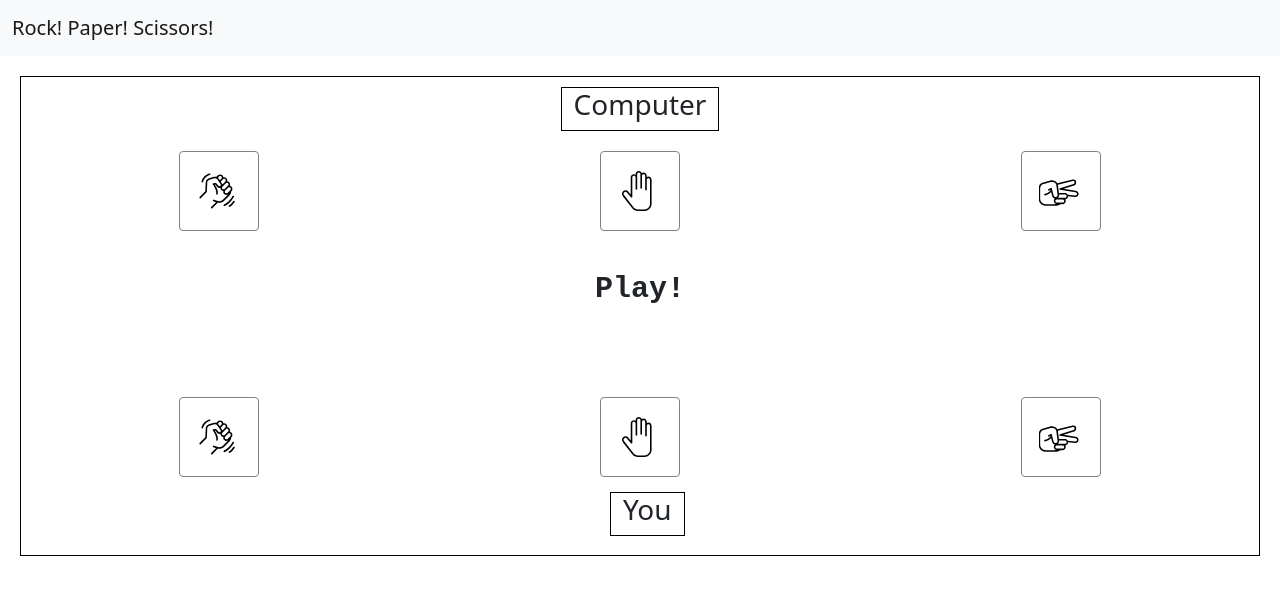
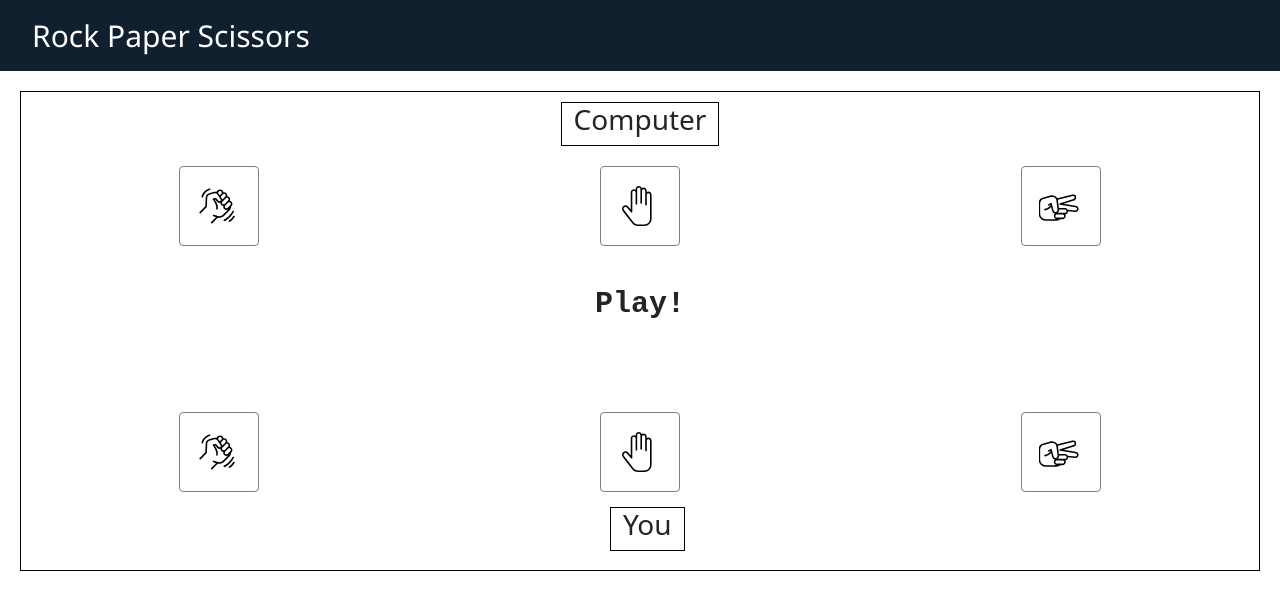
Before and after one commit to ThaliaRowan/Rock_Paper_Scissors, a plain HTML site: page index.html in a window 1280 px wide. Drawn offline with nearby package versions, Linux system fonts and the light colour scheme.

Commit message:
added backgrpund color to nav

```diff
--- a/index.css
+++ b/index.css
@@ -4,6 +4,17 @@
     border: 1px solid black;
     height: 30rem;
     margin: 20px;
+}
+
+.navbar {
+    background-color: #11202f;
+}
+
+.navbar-brand {
+    font-family: 'Segoe UI', Tahoma, Geneva, Verdana, sans-serif;
+    font-size: 30px;
+    color: white !important;
+    padding-left: 20px;
 }
 
 .image1,.image2,.image3 {
--- a/index.html
+++ b/index.html
@@ -10,9 +10,9 @@
 
     </head>
     <body>
-        <nav class="navbar navbar-light bg-light">
+        <nav class="navbar navbar-light">
             <div class="container-fluid">
-              <a class="navbar-brand" href="#">Rock! Paper! Scissors!</a>
+              <a class="navbar-brand" href="#">Rock Paper Scissors</a>
             </div>
         </nav>
         <div class="Container">
```
